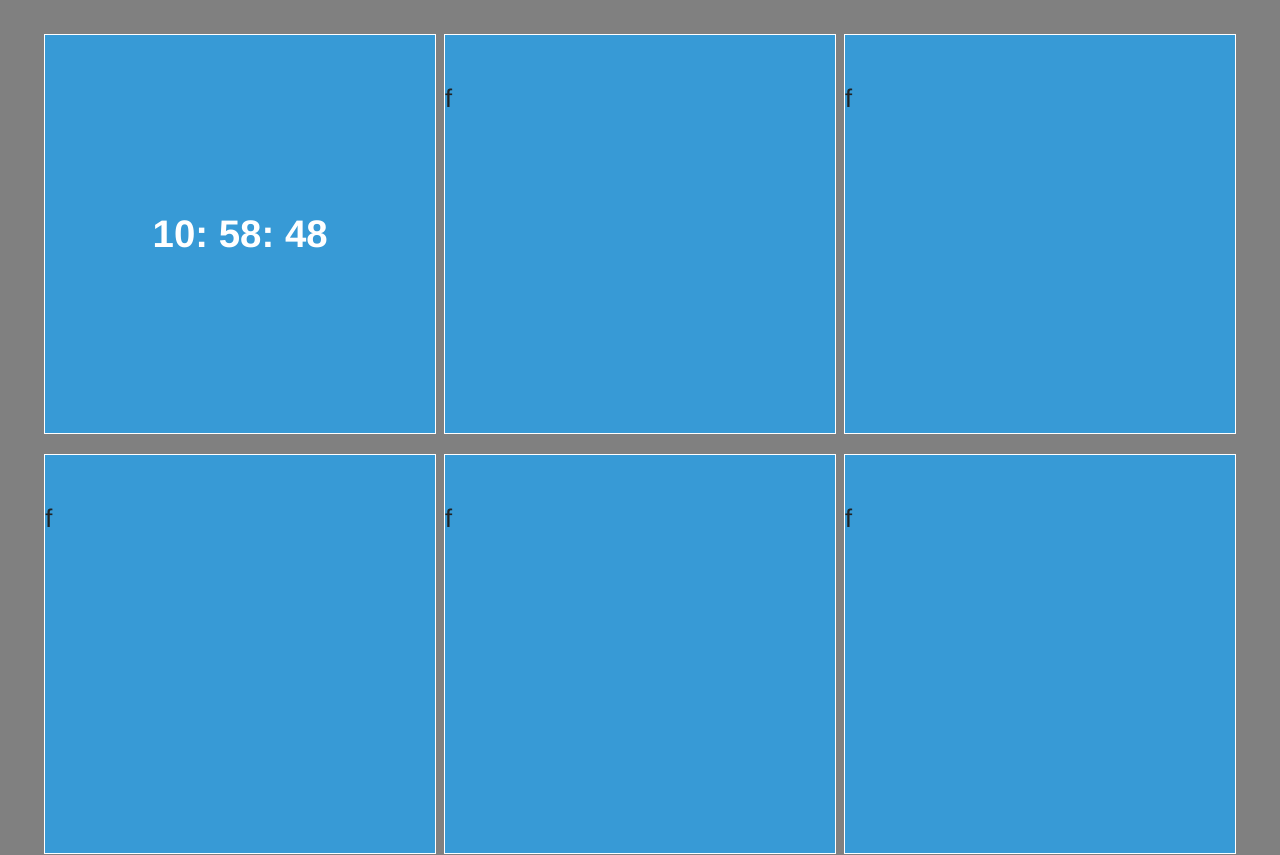
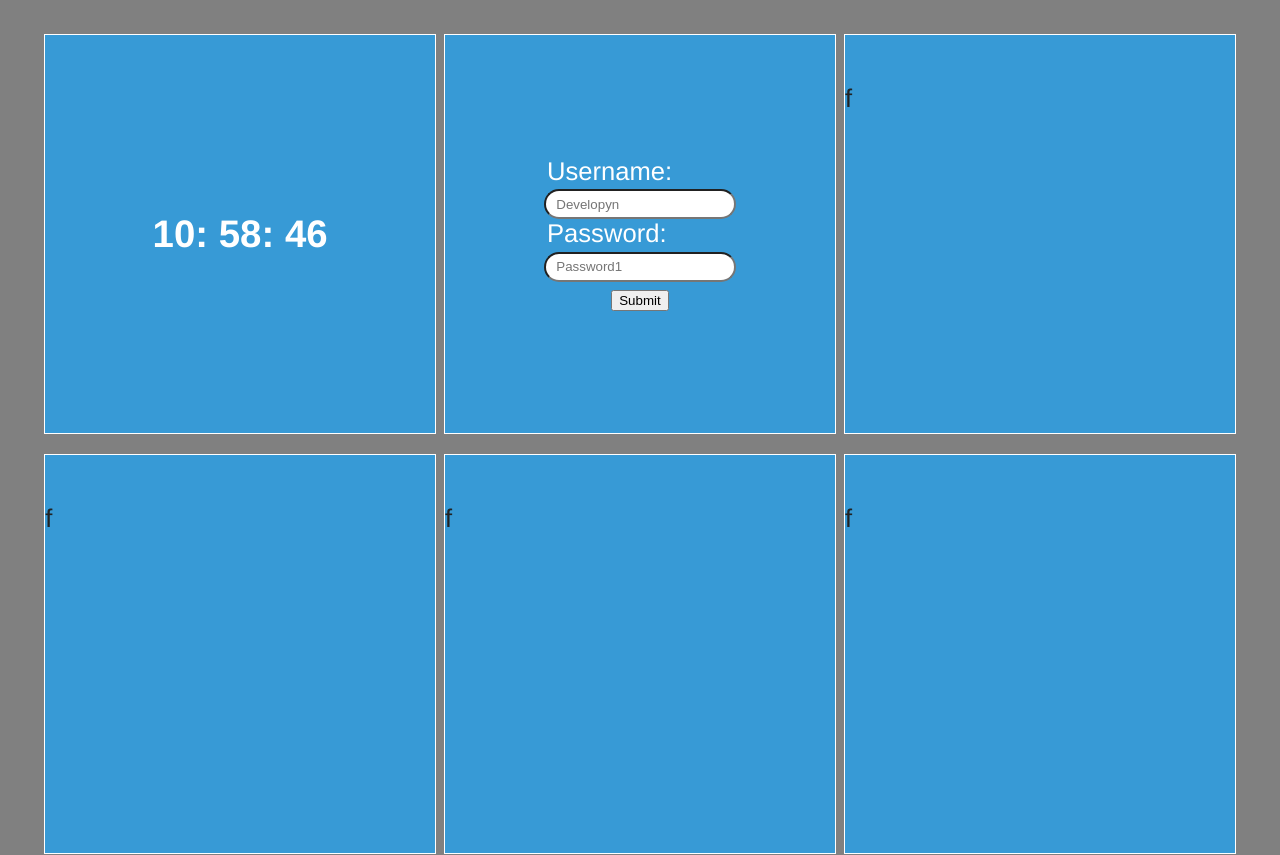
Before and after one commit to Developyn-Anthony/Grid-Svelte, a Svelte app: page / in a window 1280 px wide. Shown: the top 855 px of the page. Built offline with nearby package versions, Linux system fonts and the light colour scheme.

Commit message:
Added panel 2 Signup form

```diff
--- a/src/App.svelte
+++ b/src/App.svelte
@@ -1,5 +1,6 @@
 <script>
 	import  Clock  from './components/clock.svelte'
+	import  Login  from './components/signup.svelte'
 </script>
 
 <div id="app">
@@ -7,7 +8,9 @@
 		<div class="grid-item grid-item1">
 			<Clock />
 		</div>
-		<div class="grid-item grid-item2">f</div>
+		<div class="grid-item grid-item2">
+			<Login />
+		</div>
 		<div class="grid-item grid-item3">f</div>
 		<div class="grid-item grid-item4">
 			f<!--<Table :peoples="people" @delete-task="deleteTask"/>-->
--- /dev/null
+++ b/src/components/signup.svelte
@@ -0,0 +1,130 @@
+<script>
+    let username = "";
+    let password = "";
+    let validUsername = "Developyn";
+    let validPassword = "Password1";
+    let loggedIn = false;
+    let errored = false;
+    let missing = false;
+
+    let login = () => {
+        if (username === validUsername && password === validPassword) {
+            loggedIn = true;
+            errored = false;
+            missing = false;
+            return;
+        } else if (username === "" || password === "") {
+            missing = true;
+            loggedIn = false;
+            errored = false;
+            return;
+        } else {
+            errored = true;
+            loggedIn = false;
+            missing = false;
+            return;
+        }
+    };
+</script>
+
+<form id="submitForm" class="submit-form" action="/">
+    <div class="input-control">
+        <label class="submit-label" for="username">Username:</label>
+        <input
+            type="text"
+            name="username"
+            id="username"
+            class="signup-inputs"
+            bind:value={username}
+            placeholder="Developyn"
+            required
+        />
+    </div>
+    <div class="input-control">
+        <label class="submit-label" for="password">Password:</label>
+        <input
+            type="password"
+            name="password"
+            id="password"
+            class="signup-inputs"
+            bind:value={password}
+            placeholder="Password1"
+            required
+        />
+    </div>
+    <div>
+        <button id="submit" type="submit" on:click|preventDefault={login}
+            >Submit</button
+        >
+        {#if loggedIn}
+            <div id="validated" class="success-style" v-if="loggedIn">
+                Log in Successful!
+            </div>
+        {/if}
+        {#if errored}
+            <div id="validated" class="fail-style" v-if="logError">
+                Incorrect Login
+            </div>
+        {/if}
+        {#if missing}
+            <div id="validated" class="fail-style" v-if="logError">
+                Please fill in the fields
+            </div>
+        {/if}
+    </div>
+</form>
+
+<style scoped>
+    .submit-form {
+        text-align: center;
+        color: white;
+        width: 100%;
+        margin: 0;
+        position: absolute;
+        top: 50%;
+        -ms-transform: translateY(-50%);
+        transform: translateY(-50%);
+    }
+    .input-control {
+        width: 60%;
+        margin-left: auto;
+        margin-right: auto;
+    }
+    .signup-inputs {
+        width: 75%;
+        height: 1.5rem;
+        border-radius: 1.5rem;
+        padding-left: 0.625rem;
+        color: black;
+    }
+    .submit-label {
+        float: left;
+        padding-left: 1.5rem;
+    }
+    .success-style {
+        background-color: darkgreen;
+        width: 50%;
+        height: 2rem;
+        border: 0.1rem #fff solid;
+        color: white;
+        border-radius: 1.5rem;
+        padding-top: 0.8rem;
+        margin-left: auto;
+        margin-right: auto;
+        margin-top: 1rem;
+        font-size: small;
+    }
+    .fail-style {
+        background-color: darkred;
+        width: 50%;
+        height: 2rem;
+        border: 0.1rem #fff solid;
+        color: white;
+        border-radius: 1.5rem;
+        padding-top: 0.8rem;
+        margin-left: auto;
+        margin-right: auto;
+        margin-top: 1rem;
+        font-size: small;
+    }
+</style>
```
